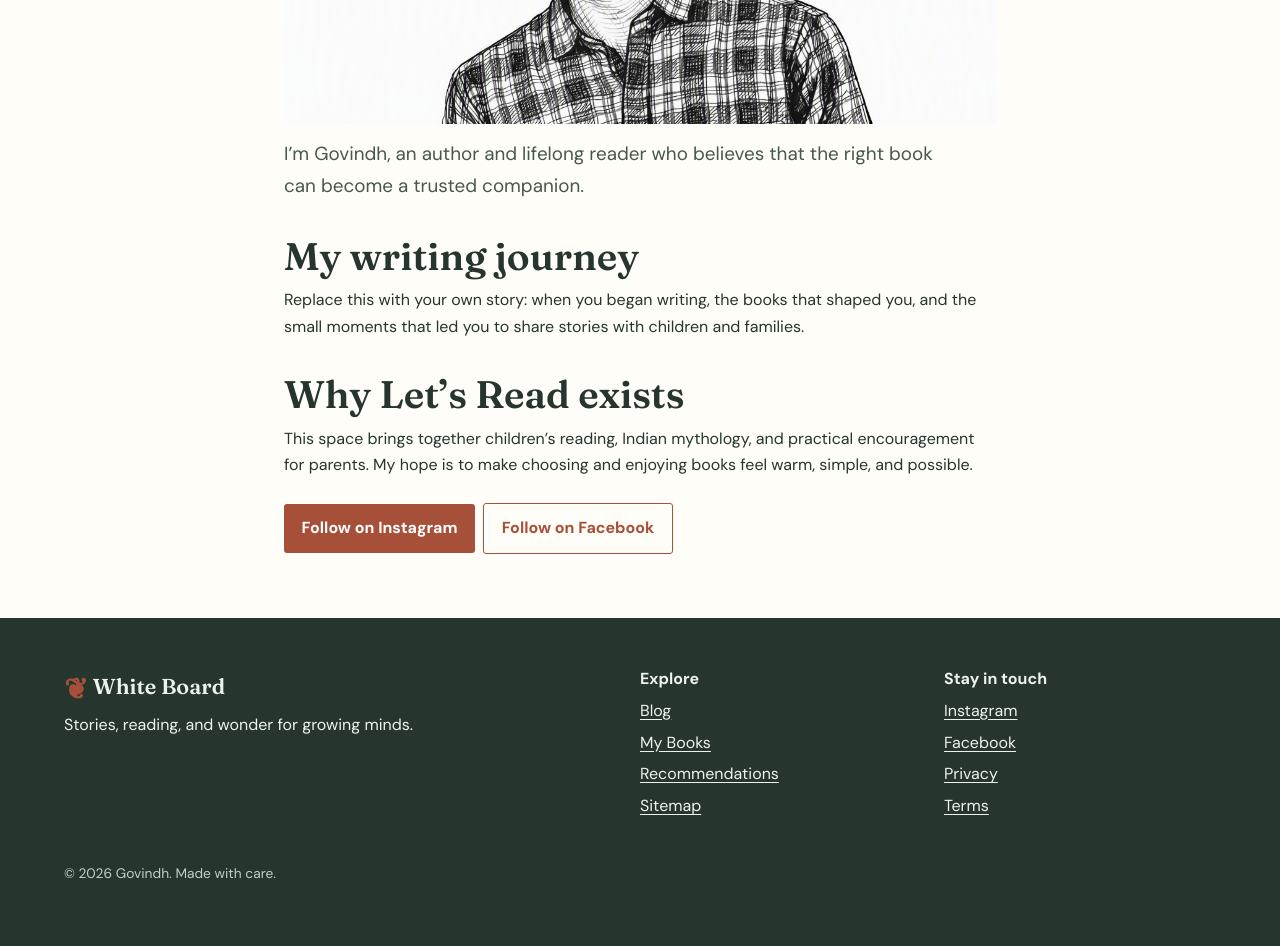
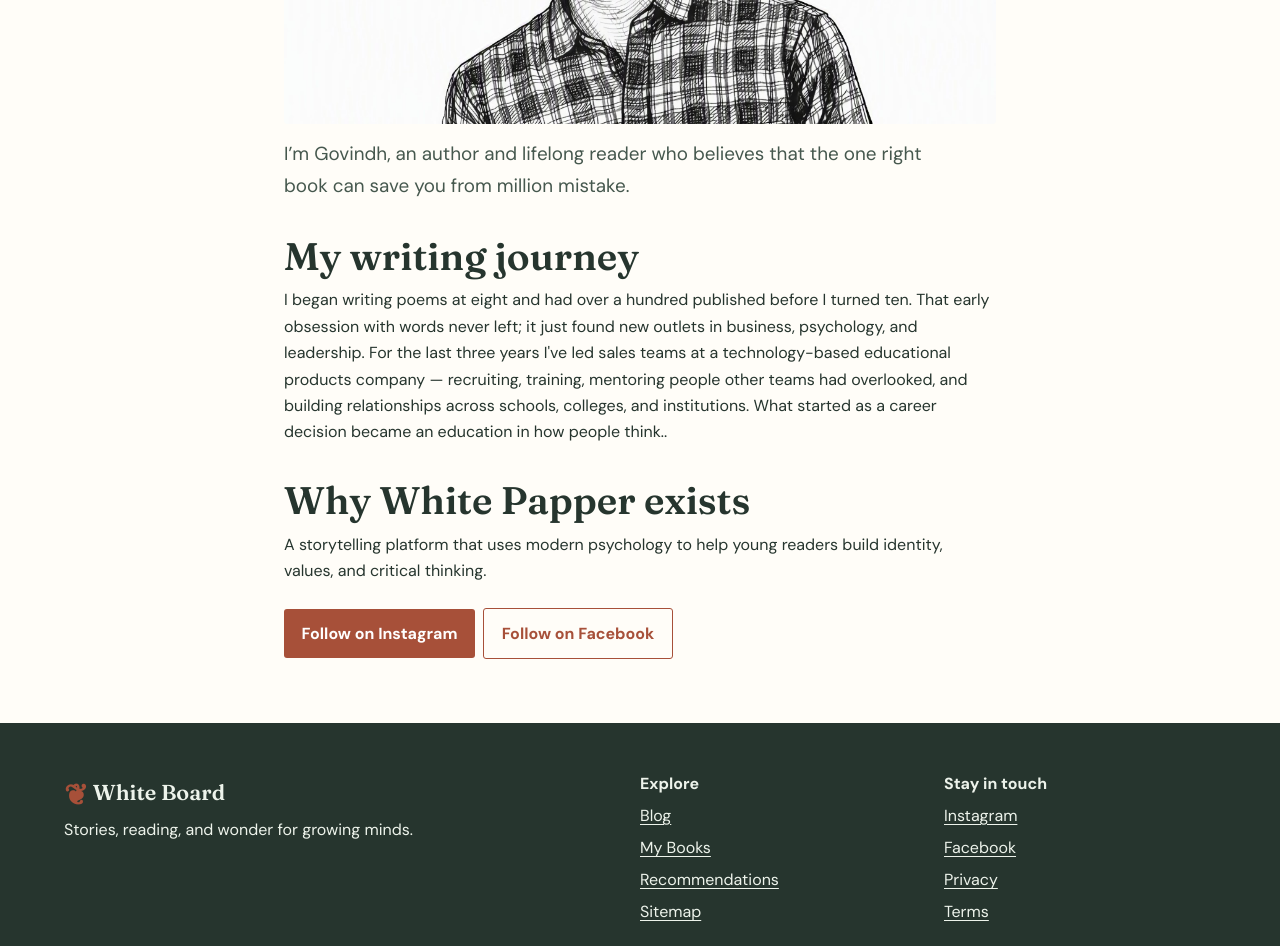
Before and after one commit to govindhklprm129-jpg/letsreadg, an Eleventy site: page src/about.njk in a window 1280 px wide. Shown: the part 540-1486 px from the top of the page. Built offline with nearby package versions, Linux system fonts and the light colour scheme; Eleventy itself is replaced by a stand-in of ours; files that its build step writes are made by us from their sources.

Commit message:
about sma

```diff
--- a/src/about.njk
+++ b/src/about.njk
@@ -3,4 +3,6 @@ layout: base.njk
 title: About
 description: Meet the author behind Let’s Read and discover a passion for children’s reading and Indian mythology.
 ---
-<div class="prose"><p class="breadcrumbs"><a href="/">Home</a> / About</p><p class="eyebrow">Hello, reader</p><h1>About {{ site.author }}</h1><img class="article-image" src="/assets/author.png" alt="Portrait photo of the author"><p class="lead">I’m {{ site.author }}, an author and lifelong reader who believes that the right book can become a trusted companion.</p><h2>My writing journey</h2><p>Replace this with your own story: when you began writing, the books that shaped you, and the small moments that led you to share stories with children and families.</p><h2>Why Let’s Read exists</h2><p>This space brings together children’s reading, Indian mythology, and practical encouragement for parents. My hope is to make choosing and enjoying books feel warm, simple, and possible.</p><p><a class="button" href="{{ site.instagram }}">Follow on Instagram</a><a class="button alt" href="{{ site.facebook }}">Follow on Facebook</a></p></div>
+<div class="prose"><p class="breadcrumbs"><a href="/">Home</a> / About</p><p class="eyebrow">Hello, reader</p><h1> Hi I am {{ site.author }}</h1><img class="article-image" src="/assets/author.png" alt="Portrait photo of the author"><p class="lead">I’m {{ site.author }}, an author and lifelong reader who believes that the one right book can save you from million mistake.</p><h2>My writing journey</h2><p>I began writing poems at eight and had over a hundred published before I turned ten. That early obsession with words never left; it just found new outlets in business, psychology, and leadership.
+
+For the last three years I've led sales teams at a technology-based educational products company — recruiting, training, mentoring people other teams had overlooked, and building relationships across schools, colleges, and institutions. What started as a career decision became an education in how people think..</p><h2>Why White Papper exists</h2><p> A storytelling platform that uses modern psychology to help young readers build identity, values, and critical thinking.</p><p><a class="button" href="{{ site.instagram }}">Follow on Instagram</a><a class="button alt" href="{{ site.facebook }}">Follow on Facebook</a></p></div>
```
